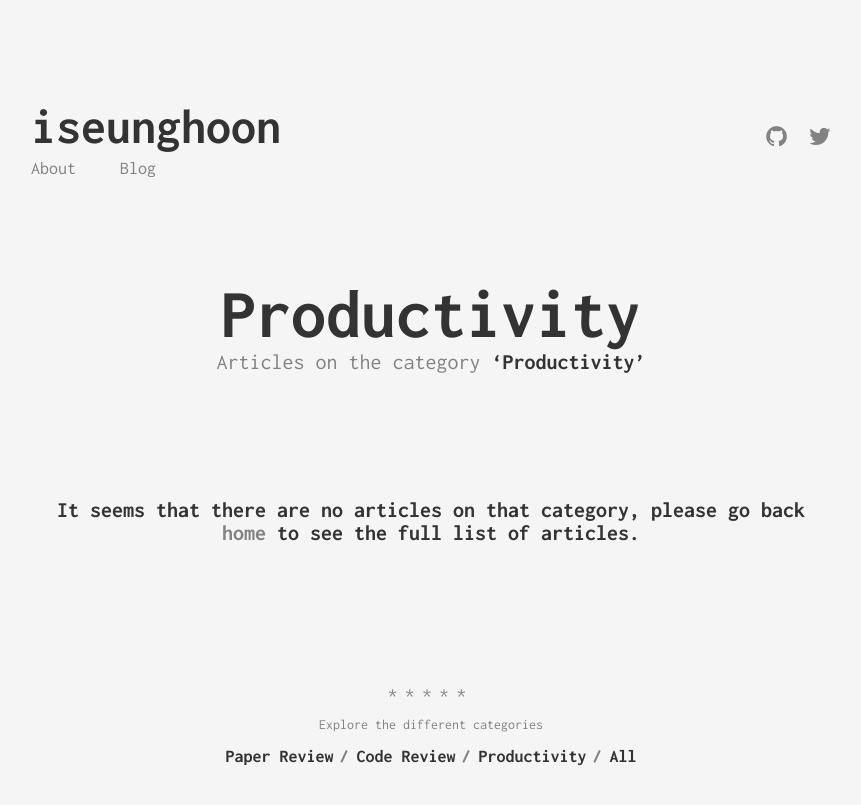
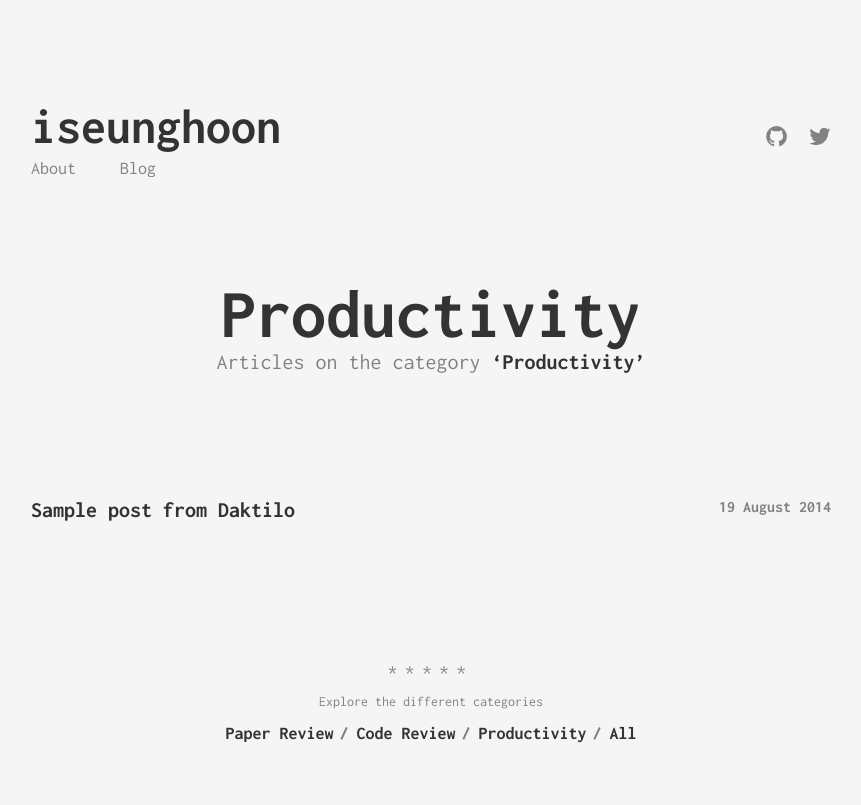
Before and after one commit to iseunghoon/iseunghoon.github.io, a Jekyll site: the page built from categories/productivity.html, in a window 1280 px wide. Shown: the top 805 px of the page, without its empty margins (209-1070 px from the left). Built offline with Jekyll 4.4.1, drawn with Linux system fonts in a browser that asks for light colours.

Commit message:
Update 2015-09-08-sample-post.markdown

```diff
--- a/_posts/2015-09-08-sample-post.markdown
+++ b/_posts/2015-09-08-sample-post.markdown
@@ -3,7 +3,7 @@ layout: post
 title:  "Sample post from Daktilo"
 subtitle: "What you can do with it!"
 date:   2014-08-19 23:56:45
-categories: [Productivity]
+categories: [productivity]
 ---
 
 Just a sample post to show some of the *typography* elements supported from
```
